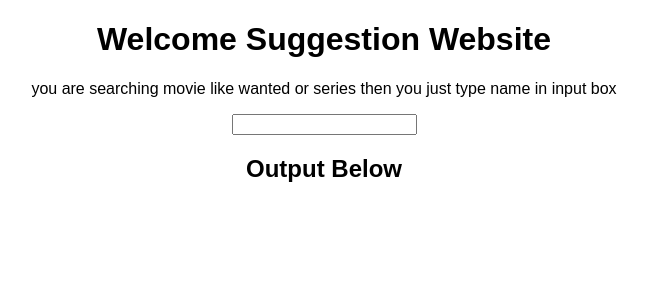
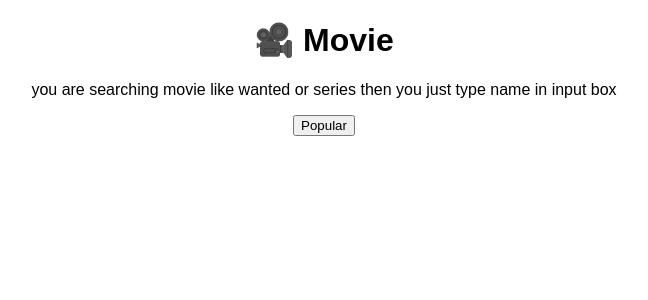
Before and after one commit to rahulcs754/Suggestbooks, a React (Create React App) app: page / in a window 1280 px wide. Shown: the top 300 px of the page, without its empty margins (316-964 px from the left). Built offline with nearby package versions, Linux system fonts and the light colour scheme.

Commit message:
Docs: set movie

```diff
--- a/src/App.js
+++ b/src/App.js
@@ -1,16 +1,13 @@
 import { useState } from "react";
 import "./styles.css";
-
-var basePath =
-  "https://tastedive.com/api/similar?k=421788-rahulshu-9015KM8J&limit=5&q=";
 
 export default function App() {
   var [output, setoutput] = useState("");
 
-  function searchSuggestHandler(e) {
-    var userInput = e.target.value;
+  function poppularClickHandler(e) {
+    var userInput = "popular";
     var callback =
-      "https://tastedive.com/api/similar?k=421788-rahulshu-9015KM8J&limit=5&q=underworld";
+      "https://api.themoviedb.org/3/movie/popular?api_key=<<api_key>>&language=en-US&page=1";
     console.log(callback);
     if (userInput !== "" && userInput !== null && userInput !== undefined) {
       fetch(callback)
@@ -24,13 +21,13 @@ export default function App() {
 
   return (
     <div className="App">
-      <h1>Welcome Suggestion Website</h1>
+      <h1>🎥 Movie</h1>
       <p>
         you are searching movie like wanted or series then you just type name in
         input box
       </p>
-      <input onBlur={searchSuggestHandler} />
-      <h2>Output Below</h2>
+
+      <button onClick={poppularClickHandler}>Popular </button>
     </div>
   );
 }
```
